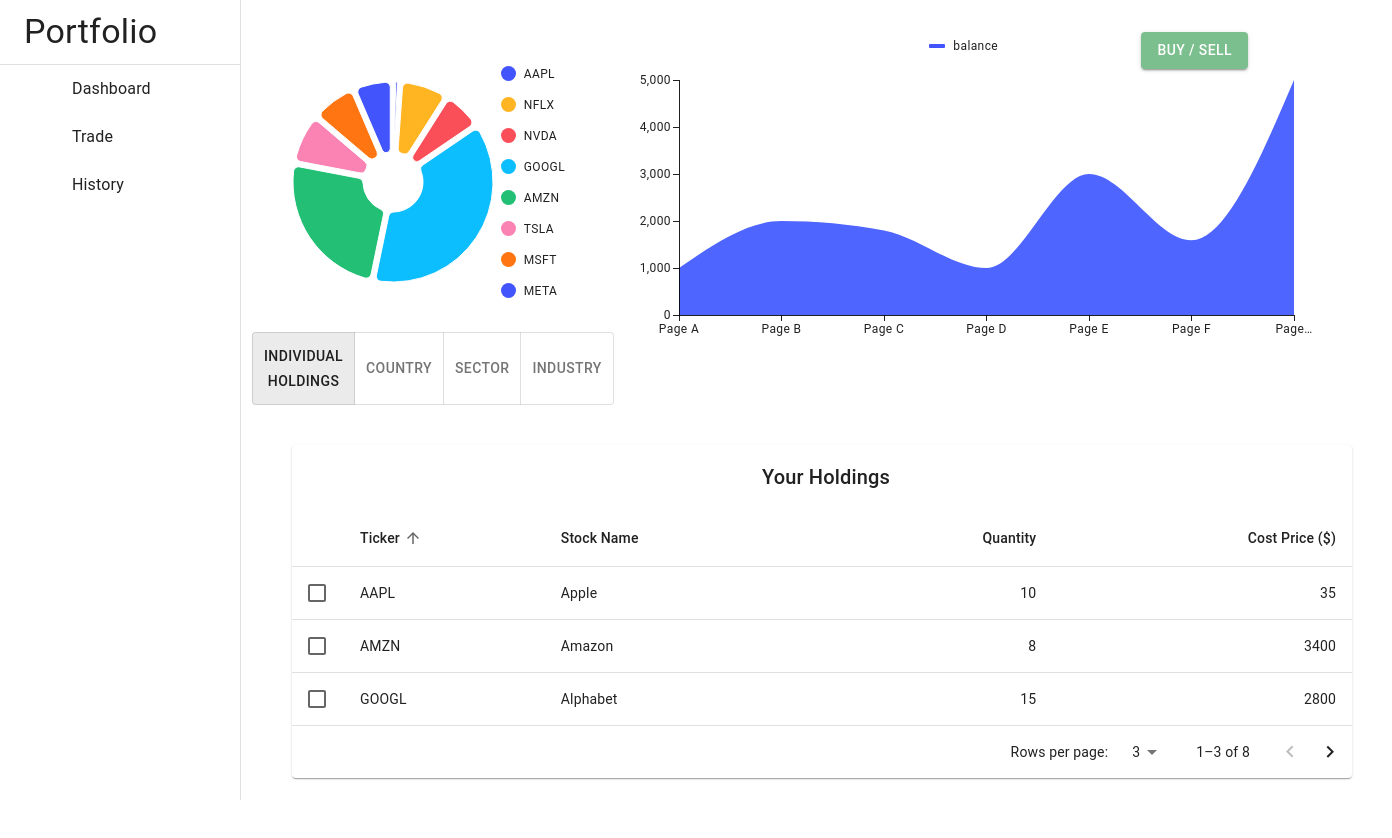
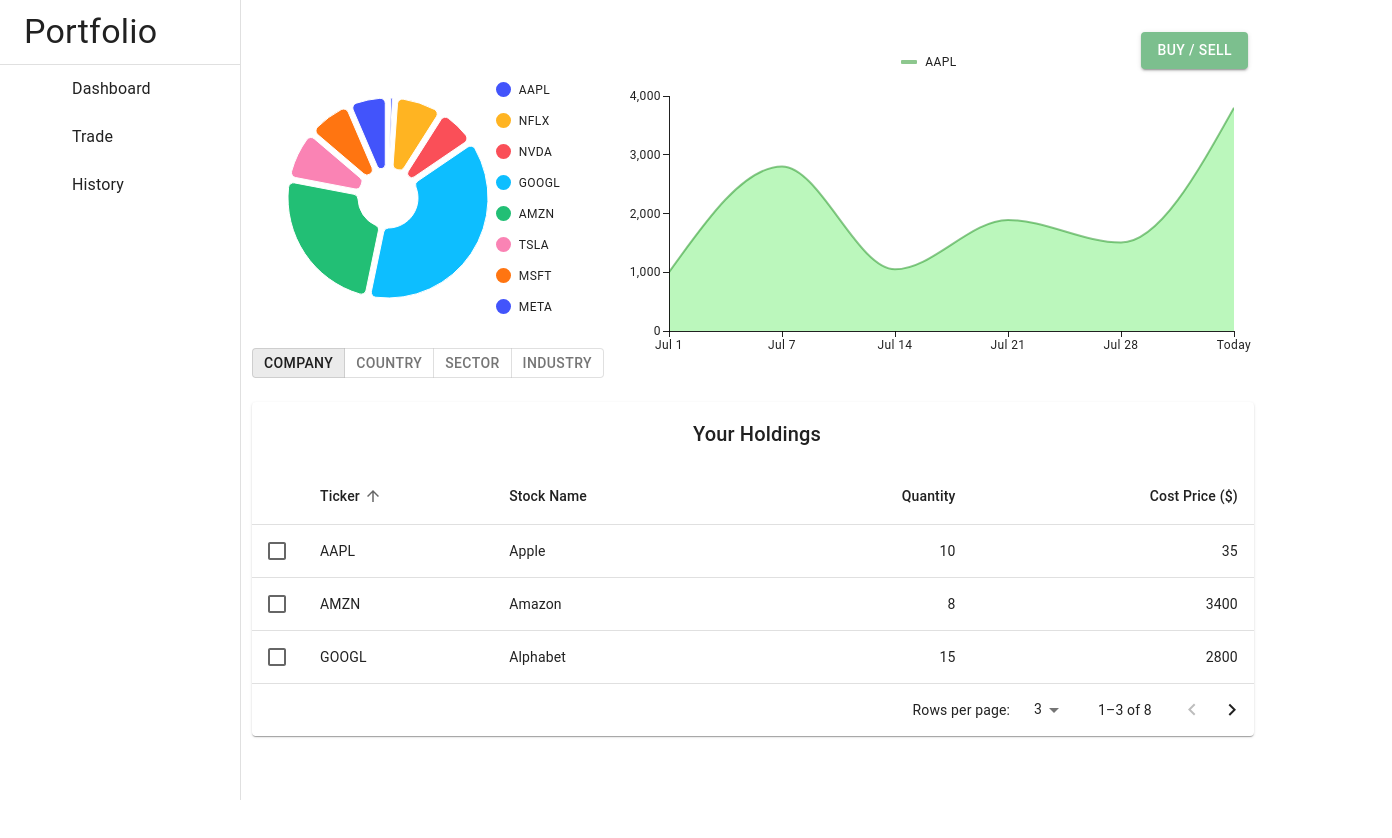
Before and after one commit to miiyuf/hackathon-portfolio, a React (Vite) app in the folder frontend/: page / in a window 1280 px wide. Shown: the top 838 px of the page, 1392 px wide, since content can reach past the window. After the commit the page ends 800 px from the top, so only its background shows below. Built offline with nearby package versions, Linux system fonts and the light colour scheme; some icons are missing.

Commit message:
Add link between line chart and other home components

```diff
--- a/frontend/src/components/LineGraph.tsx
+++ b/frontend/src/components/LineGraph.tsx
@@ -1,33 +1,31 @@
 import React from 'react'
 import { LineChart, lineElementClasses } from '@mui/x-charts/LineChart'
-const uData = [1000, 2000, 1800, 1000, 3000, 1590, 5000]
-const xLabels = [
-    'Page A',
-    'Page B',
-    'Page C',
-    'Page D',
-    'Page E',
-    'Page F',
-    'Page G',
-]
-function LineGraph() {
+const uData = [1000, 2800, 1050, 1890, 1505, 3800]
+const xLabels = ['Jul 1', 'Jul 7', 'Jul 14', 'Jul 21', 'Jul 28', 'Today']
+
+interface LineGraphProps {
+    selectedUserStock: string
+}
+function LineGraph(props: LineGraphProps) {
+    const { selectedUserStock } = props
     return (
         <div>
             <LineChart
                 height={300}
-                width={700}
+                width={650}
                 series={[
                     {
                         data: uData,
-                        label: 'balance',
+                        label: `${selectedUserStock}`,
                         area: true,
                         showMark: false,
+                        color: 'rgba(28, 144, 30, 0.5)',
                     },
                 ]}
                 xAxis={[{ scaleType: 'point', data: xLabels }]}
                 sx={{
-                    [`& .${lineElementClasses.root}`]: {
-                        display: 'none',
+                    '.MuiAreaElement-root': {
+                        fill: 'rgba(101, 199, 103, 0.5)',
                     },
                 }}
             />
--- a/frontend/src/components/PieChart.tsx
+++ b/frontend/src/components/PieChart.tsx
@@ -1,14 +1,23 @@
-import React, { useEffect, useState } from 'react'
+import React, {
+    useEffect,
+    useState,
+    type Dispatch,
+    type SetStateAction,
+} from 'react'
 import { PieChart as MuiPieChart } from '@mui/x-charts'
 import { useUserStocksContext } from '../GlobalContext'
-import { Tooltip } from '@mui/material'
 import { ToggleButtonGroup, ToggleButton } from '@mui/material'
+
 interface pieChartData {
     id: number
     value: number
     label: string
 }
-function PieChart() {
+interface PieChartProps {
+    handleStockSelection: Dispatch<SetStateAction<string>>
+}
+function PieChart(props: PieChartProps) {
+    const { handleStockSelection } = props
     const { userStocksState } = useUserStocksContext()
     const [totalStocksValue, setTotalStocksValue] = useState(1)
     const [pieChartView, setPieChartView] = useState('individualHoldings')
@@ -88,6 +97,10 @@ function PieChart() {
                             `${((value.value / totalStocksValue) * 100).toFixed(2)}%`,
                     },
                 ]}
+                onItemClick={(e, d) => {
+                    let index = d.dataIndex
+                    handleStockSelection(pieChartData[index].label)
+                }}
                 width={200}
                 height={300}
             />
@@ -96,12 +109,15 @@ function PieChart() {
                 exclusive
                 onChange={handlePieChartView}
                 aria-label="pie chart view options"
+                sx={{
+                    height: 30,
+                }}
             >
                 <ToggleButton
                     value="individualHoldings"
                     aria-label="right aligned"
                 >
-                    individual holdings
+                    company
                 </ToggleButton>
                 <ToggleButton value="country" aria-label="left aligned">
                     country
--- a/frontend/src/components/UserStocksTable.tsx
+++ b/frontend/src/components/UserStocksTable.tsx
@@ -1,5 +1,5 @@
 import * as React from 'react'
-import { useState, useEffect } from 'react'
+import { useState, useEffect, type Dispatch, type SetStateAction } from 'react'
 import { alpha } from '@mui/material/styles'
 import { useTradingContext } from '../GlobalContext'
 import {
@@ -201,7 +201,11 @@ function EnhancedTableToolbar(props: EnhancedTableToolbarProps) {
     )
 }
 
-export default function UserStocksTable() {
+interface UserStocksTableProps {
+    handleStockSelection: Dispatch<SetStateAction<string>>
+}
+export default function UserStocksTable(props: UserStocksTableProps) {
+    const { handleStockSelection } = props
     const [order, setOrder] = React.useState<Order>('asc')
     const [orderBy, setOrderBy] = React.useState<keyof StockData>('ticker')
     const [selectedId, setSelectedId] = useState(-1)
@@ -231,6 +235,7 @@ export default function UserStocksTable() {
     const handleClick = (event: React.MouseEvent<unknown>, id: number) => {
         const selectedRow = userStocksState.find((row) => row.id === id)
         setSelectedSymbol(selectedRow ? selectedRow.ticker : '')
+        handleStockSelection(selectedRow ? selectedRow.ticker : '')
         if (id === selectedId) {
             setSelectedId(-1)
         } else {
@@ -268,7 +273,7 @@ export default function UserStocksTable() {
     )
 
     return (
-        <Box sx={{ width: '100%', padding: 5 }}>
+        <Box sx={{ width: '100%', paddingTop: 3 }}>
             <Paper sx={{ width: '100%', mb: 2 }}>
                 <EnhancedTableToolbar
                     numSelected={selectedId === -1 ? 0 : 1}
--- a/frontend/src/pages/Home.tsx
+++ b/frontend/src/pages/Home.tsx
@@ -1,18 +1,20 @@
-import React from 'react'
+import React, { useState } from 'react'
 import UserStocksTable from '../components/UserStocksTable'
 import './Home.css'
 import PieChart from '../components/PieChart'
 import LineGraph from '../components/LineGraph'
 
 function Home() {
+    const [selectedUserStock, setSelectedUserStock] = useState('AAPL')
+
     return (
         <div className="internal-tab home-tab">
             <div style={{ display: 'flex' }}>
-                <PieChart />
-                <LineGraph />
+                <PieChart handleStockSelection={setSelectedUserStock} />
+                <LineGraph selectedUserStock={selectedUserStock} />
             </div>
             <div>
-                <UserStocksTable />
+                <UserStocksTable handleStockSelection={setSelectedUserStock} />
             </div>
         </div>
     )
```
